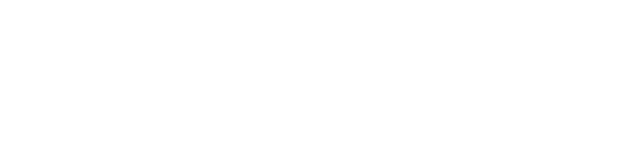
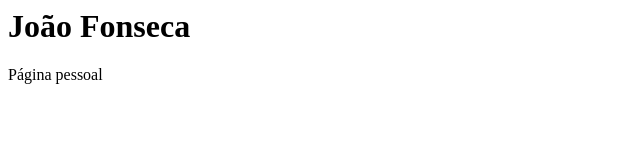
Before and after one commit to jcfonsecagit/meu-site, a plain HTML site: page index.html in a window 1280 px wide. Shown: the whole page, without its empty margins (0-640 px from the left). Drawn offline with Linux system fonts and the light colour scheme.

Commit message:
titulo da pagina

```diff
--- a/index.html
+++ b/index.html
@@ -3,5 +3,7 @@
 		<title>Meu site pessoal</title>
 	</head>
 	<body>
+		<h1>João Fonseca</h1>
+		<p>Página pessoal</p>
 	</body>
 </html>
```
